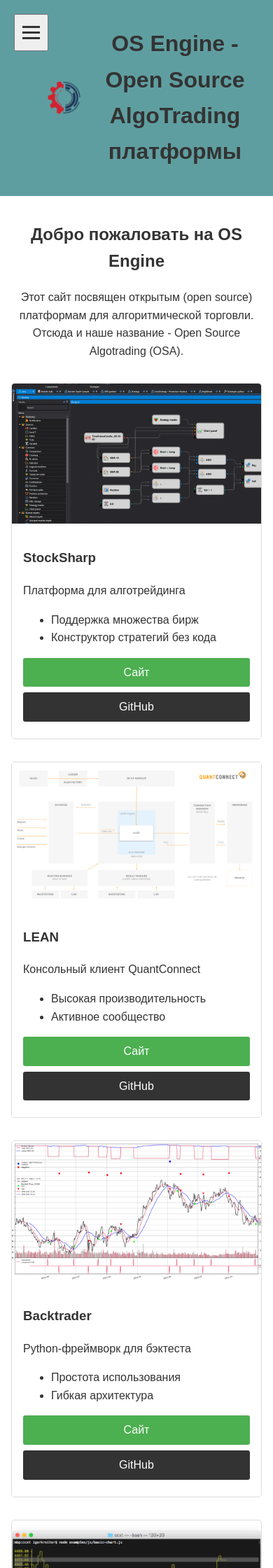
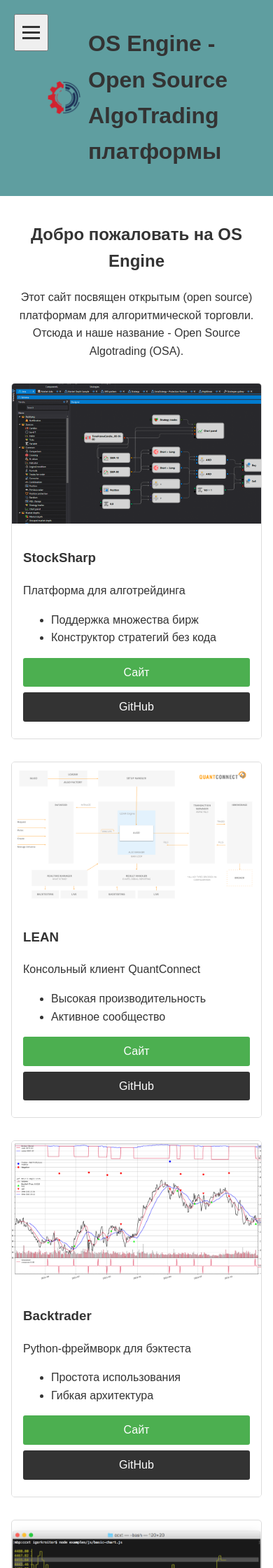
Before and after one commit to osaengine/osaengine.github.io, a Jekyll site: the page built from index.html, in a window 390 px wide. Shown: the top 2240 px of the page at 70% size. Built offline with Jekyll 4.4.1, drawn with Linux system fonts in a browser that asks for light colours.

Commit message:
фиксы

```diff
--- a/_layouts/default.html
+++ b/_layouts/default.html
@@ -19,8 +19,7 @@
             <h1>{{ site.title }} - Open Source AlgoTrading платформы</h1>
         </div>
 
-        <input type="checkbox" id="burger" class="burger-checkbox">
-        <button for="burger" class="burger-btn">
+        <button id="menuButton" class="burger-btn">
             <span></span>
             <span></span>
             <span></span>
--- a/assets/css/style.css
+++ b/assets/css/style.css
@@ -13,9 +13,11 @@
 }
 
 header {
+    display: flex;
+    flex-direction: column;
+    align-items: center;
     background-color: #5f9ea0;
     padding: 1rem;
-    text-align: center;
 }
 
 .logo {
@@ -30,7 +32,9 @@
 }
 
 nav ul {
-    list-style-type: none;
+    display: flex;
+    justify-content: center;
+    list-style: none;
     padding: 0;
 }
 
@@ -538,10 +542,6 @@
     border: none;
 }
 
-.burger-checkbox {
-    display: none;
-}
-
 .burger-btn {
     display: none;
 }
@@ -580,10 +580,6 @@
        background-color: #333;
        margin: 5px 0;
        transition: 0.3s;
-   }
-
-   .logo {
-       padding-left: 50px;
     }
 
     .project-grid {
@@ -629,17 +625,18 @@
         font-size: 1.5rem;
     }
 
-    nav {
-        width: 100%;
+    nav ul {
+        display: none;
     }
 
-    nav ul {
-       position: fixed;
-       top: -100vh;
+    nav ul.active {
+        display: flex;
+        flex-direction: column;
+        position: absolute;
+        top: 100%;
         left: 0;
         right: 0;
         background-color: #5f9ea0;
-       transition: 0.3s;
         box-shadow: 0 2px 5px rgba(0,0,0,0.2);
         z-index: 2;
     }
@@ -660,23 +657,20 @@
         text-align: center;
     }
 
-    .burger-checkbox:checked ~ nav ul {
-       top: 70px;
-       height: auto;
-       max-height: calc(100vh - 70px);
-       overflow-y: auto;
-    }
-
-    .burger-checkbox:checked ~ .burger-btn span:nth-child(1) {
+    .burger-btn.active span:nth-child(1) {
         transform: rotate(-45deg) translate(-5px, 6px);
     }
 
-    .burger-checkbox:checked ~ .burger-btn span:nth-child(2) {
+    .burger-btn.active span:nth-child(2) {
         opacity: 0;
     }
 
-    .burger-checkbox:checked ~ .burger-btn span:nth-child(3) {
+    .burger-btn.active span:nth-child(3) {
         transform: rotate(45deg) translate(-5px, -6px);
+    }
+
+    .logo {
+        margin-left: 50px;
     }
 
     .post-item {
```
Also changed, not shown: other parts of _layouts/default.html (+7 -0 lines). Lines whose indentation alone changed are shown as unchanged.
